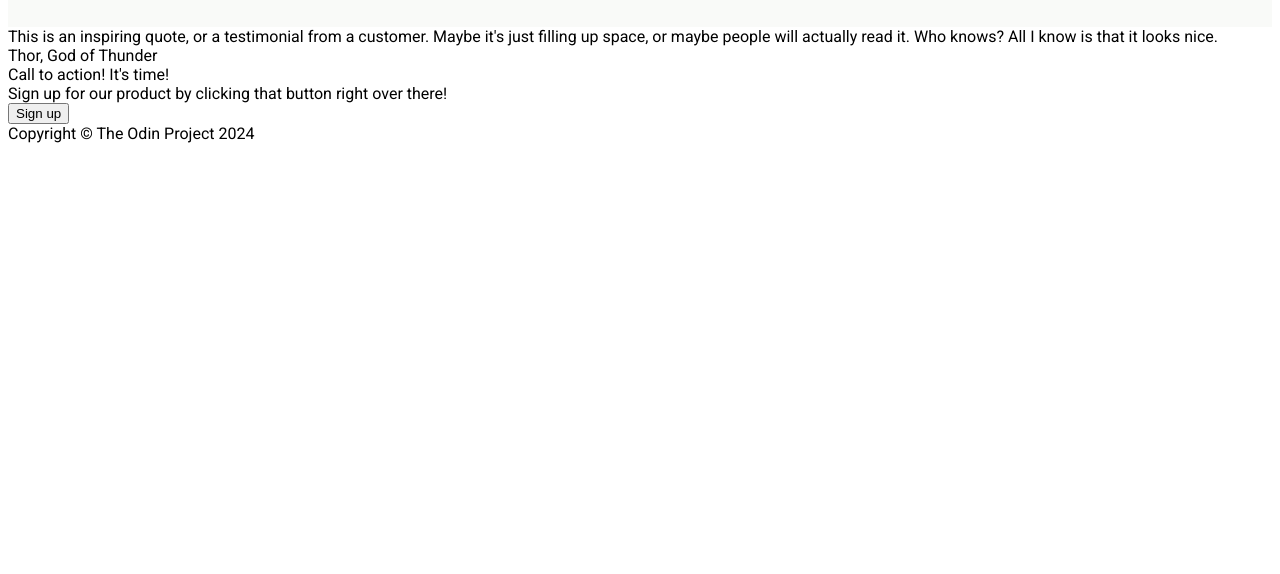
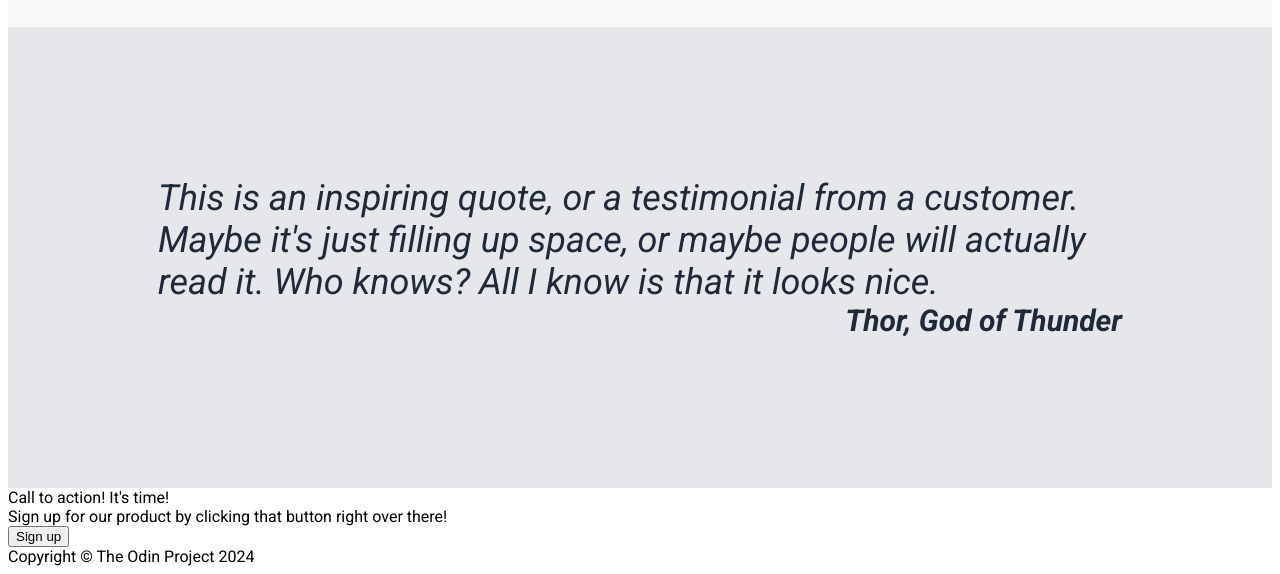
Before and after one commit to jack2yin/Project-Landing-Page, a plain HTML site: page index.html in a window 1280 px wide. Shown: the part 877-1451 px from the top of the page. Before the commit the page ends 1028 px from the top, so only its background shows below. Drawn offline with Linux system fonts and the light colour scheme.

Commit message:
Testimony section completed

```diff
--- a/index.html
+++ b/index.html
@@ -52,8 +52,11 @@
     </div>
 
     <div class="landing-page-3">
-        <div class="quote"> This is an inspiring quote, or a testimonial from a customer. Maybe it's just filling up space, or maybe people will actually read it. Who knows? All I know is that it looks nice.</div>
-        <div class="author"> Thor, God of Thunder</div>
+        <div class="container-3">
+            <div class="quote"> This is an inspiring quote, or a testimonial from a customer. Maybe it's just filling up space, or maybe people will actually read it. Who knows? All I know is that it looks nice.
+            <div class="author"> Thor, God of Thunder</div>
+            </div>
+        </div>
     </div>
 
     <div class="landing-page-4">
--- a/style.css
+++ b/style.css
@@ -130,7 +130,6 @@ img {
 
 .group {
     padding: 40px;
-
 }
 
 .subtext-p {
@@ -138,3 +137,27 @@ img {
 }
 
 /*END OF LANDING PAGE 2*/
+
+.landing-page-3 {
+    background-color: #E5E7EB;
+    padding: 50px;
+
+}
+
+.quote {
+    font-size: 36px;
+    font-style: italic;
+    font-weight: light;
+    color: #1F2937;
+    display: flex;
+    flex-direction: column;
+    padding: 100px;
+    justify-content: center;
+}
+
+.author {
+    font-weight: bold;
+    font-size: 30px;
+    text-align: right;
+}
+/* TESTIMONY SECTION COMPLETED */
```
